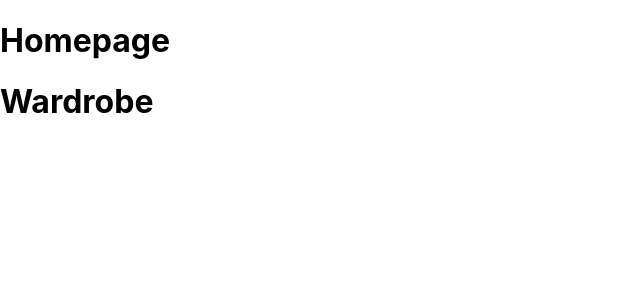
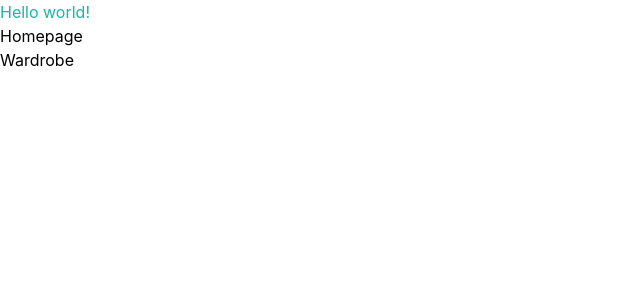
Before and after one commit to Zohaib-Kenny-Zakaria-Wilson/fitcast, a React (Create React App) app: page / in a window 1280 px wide. Shown: the top 300 px of the page, without its empty margins (0-640 px from the left). Built offline with nearby package versions, Linux system fonts and the light colour scheme.

Commit message:
Installed Tailwind

```diff
--- a/package.json
+++ b/package.json
@@ -34,5 +34,8 @@
       "last 1 firefox version",
       "last 1 safari version"
     ]
+  },
+  "devDependencies": {
+    "tailwindcss": "^3.4.4"
   }
 }
--- a/src/App.js
+++ b/src/App.js
@@ -6,6 +6,9 @@
 function App() {
   return (
     <>
+      <h1 className="text-teal-500">
+        Hello world!
+      </h1>
       <Homepage />
       <Wardrobe />
     </>
--- /dev/null
+++ b/tailwind.config.js
@@ -0,0 +1,10 @@
+/** @type {import('tailwindcss').Config} */
+module.exports = {
+  content: [
+    "./src/**/*.{js,jsx,ts,tsx}",
+  ],
+  theme: {
+    extend: {},
+  },
+  plugins: [],
+}
```
Also changed, not shown: src/index.css (+7 -3 lines), 1 other file (tests, documents, lock files or other folders).
